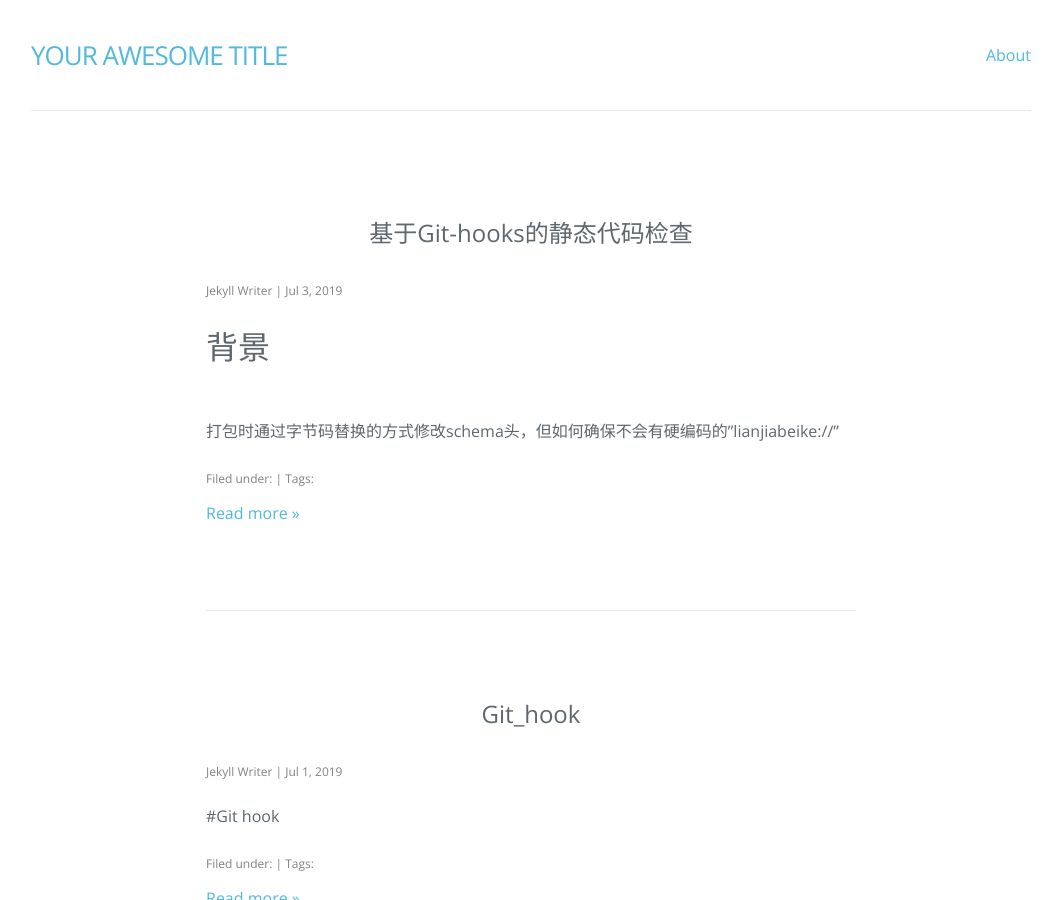
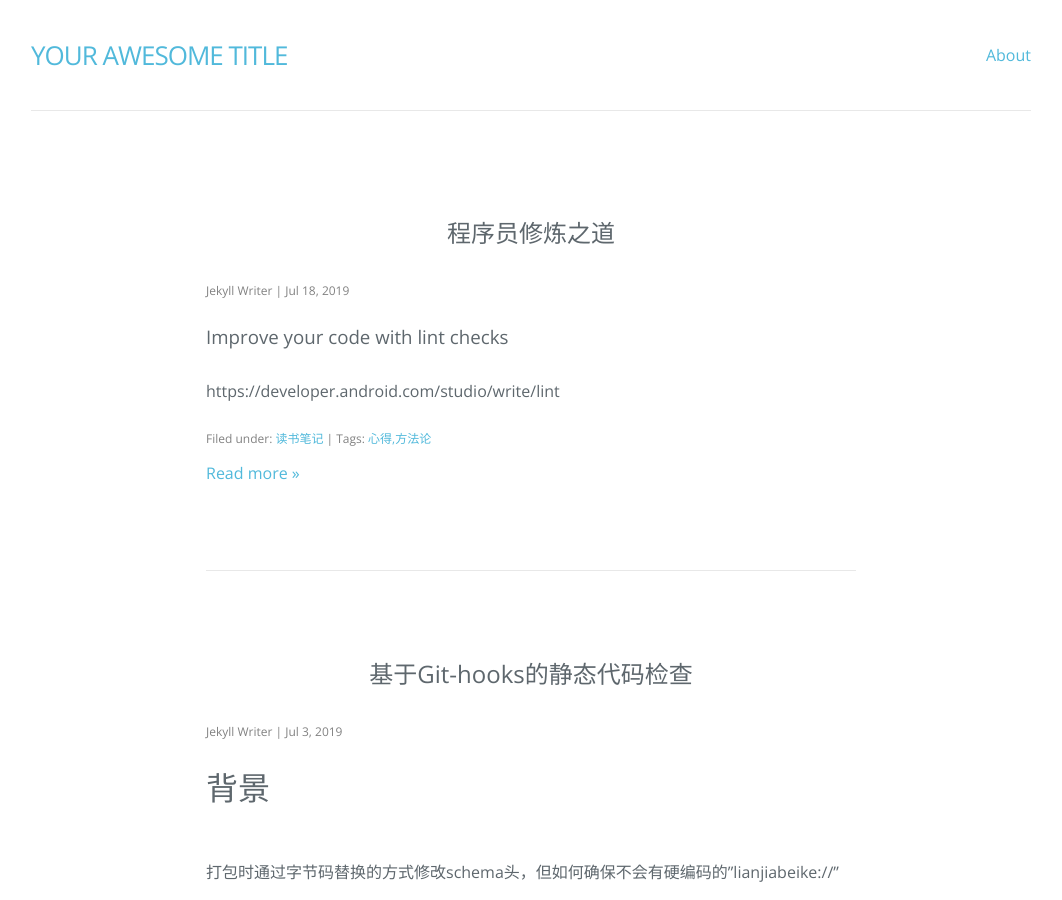
Before and after one commit to galaapple/ether.github.io, a Jekyll site: the page built from index.html, in a window 1280 px wide and 900 px high. Shown: the whole window, without its empty margins (109-1171 px from the left). Built offline with Jekyll 4.4.1, drawn with Linux system fonts in a browser that asks for light colours; nearby versions of some CDN libraries; the list of posts is cut into pages by our own code.

```diff
--- /dev/null
+++ b/_posts/2019-07-18-Code-Inspection.md
@@ -0,0 +1,22 @@
+---
+title: 程序员修炼之道
+layout: post
+tags: '心得,方法论'
+categories: 读书笔记
+---
+
+### Improve your code with lint checks
+https://developer.android.com/studio/write/lint
+
+#### 对代码添加注解
+https://developer.android.com/studio/write/annotations.html
+
+#### 手动或者从命令行运行
+However, you can manually run inspections or run lint from the command line.
+https://developer.android.com/studio/write/lint#manuallyRunInspections
+https://developer.android.com/studio/write/lint#commandline
+
+#### intelliJ代码检查
+https://www.jetbrains.com/help/idea/2018.3/code-inspection.html
+
+#### The lint tool checks for structural code problems that could affect the quality and performance of your Android application.
```
Also changed, not shown: _posts/2019-07-03-git-hooks.md (+13 -2 lines).
